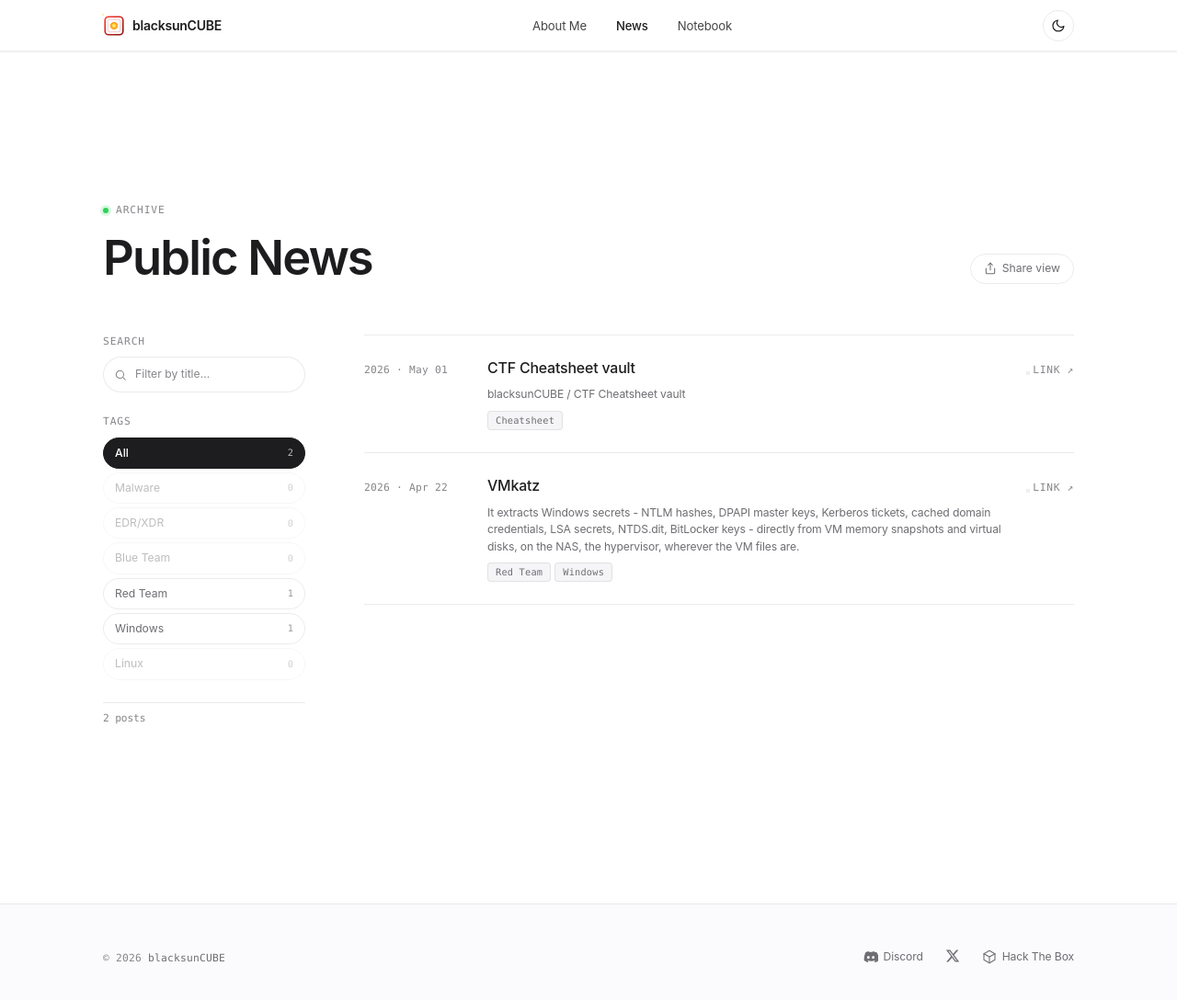
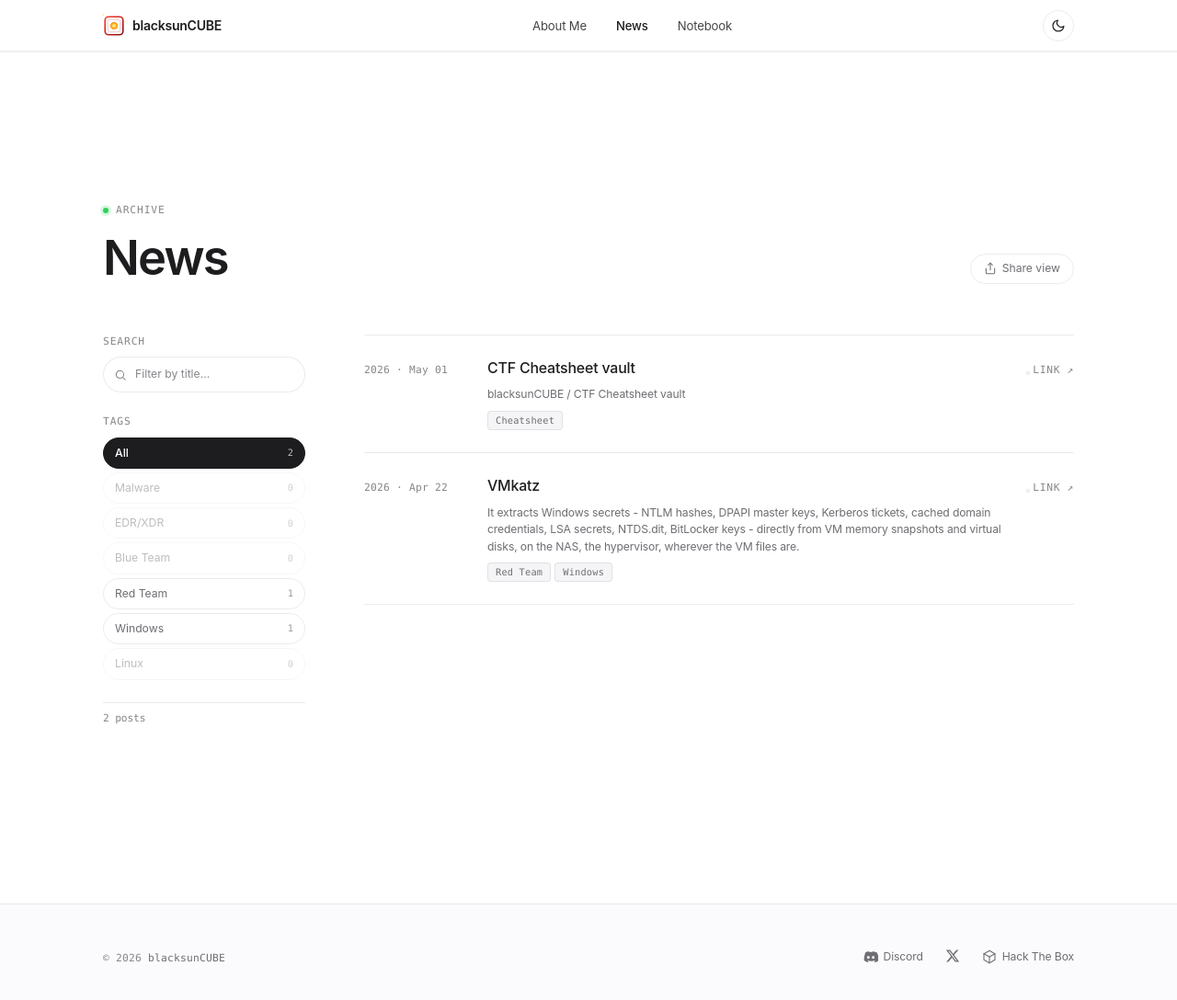
Before and after one commit to 0xAllow/0xallow.github.io, a Jekyll site: the page built from public/index.html, in a window 1280 px wide and 1102 px high. Shown: the top 1088 px of the window at 92% size. Built offline with Jekyll 4.4.1, drawn with Linux system fonts in a browser that asks for light colours.

Commit message:
Update index.html

```diff
--- a/public/index.html
+++ b/public/index.html
@@ -11,7 +11,7 @@ description: All public research, writeups and reports.
     <header class="hero archive__head" style="padding-block: var(--sp-7) var(--sp-5);">
       <span class="hero__eyebrow">Archive</span>
       <div class="archive__head-row">
-        <h1 class="hero__title">Public News</h1>
+        <h1 class="hero__title">News</h1>
         <button type="button" class="share-btn" id="share-btn"
                 aria-label="Copy link to current view">
           <svg viewBox="0 0 24 24" fill="none" stroke="currentColor" stroke-width="1.8" stroke-linecap="round" stroke-linejoin="round" aria-hidden="true">
```
